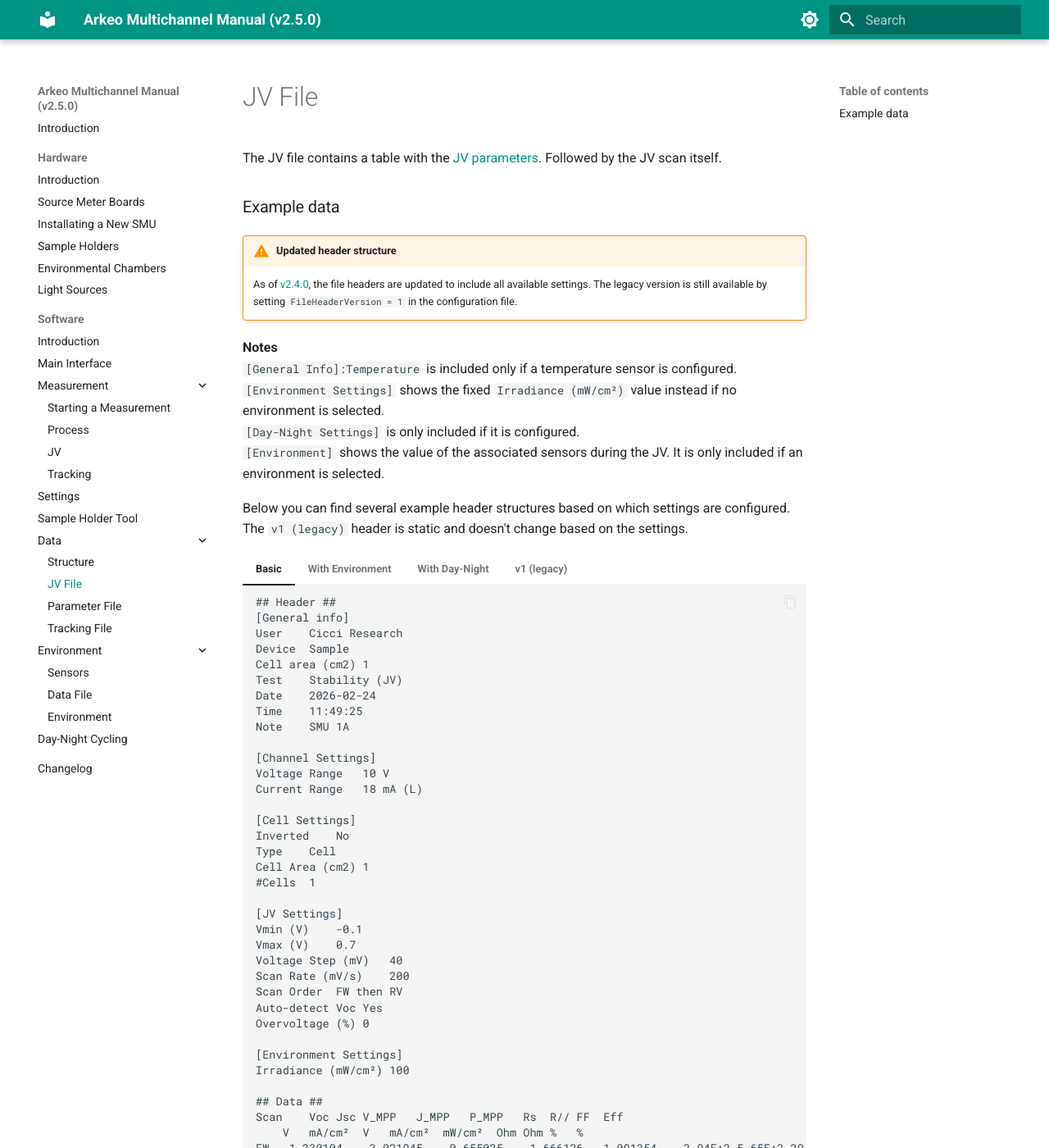
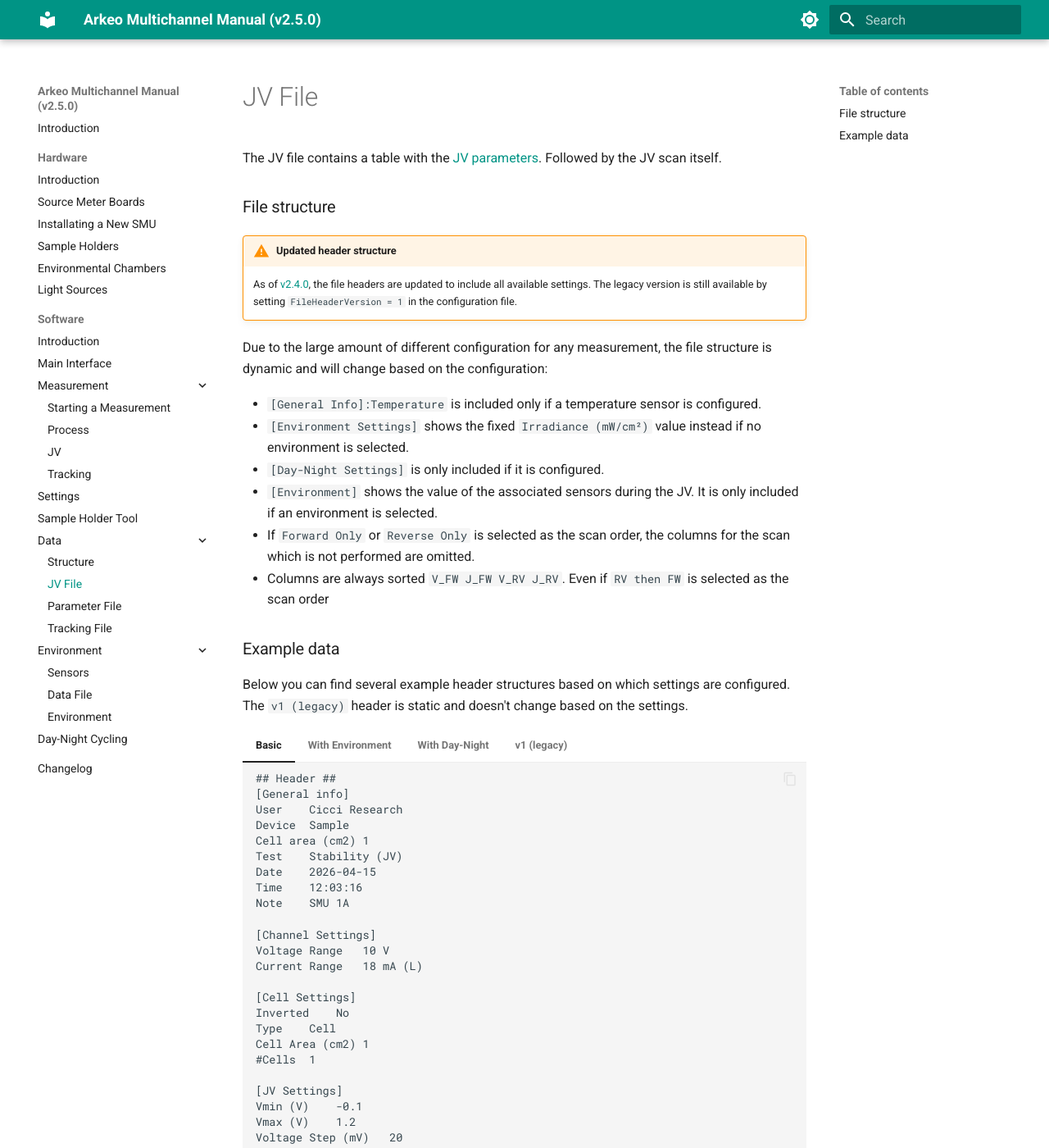
Before and after one commit to cicciresearch/arkeo-multichannel-manual, an MkDocs documentation site: the page built from docs/software/data/jv-file.md, in a window 1280 px wide and 1400 px high. Shown: the whole window at 82% size. Built offline with MkDocs 1.6.1 and Material for MkDocs 9.7.7, drawn with Linux system fonts in a browser that asks for light colours; some of the changed text lies outside the part shown.

Commit message:
file update

````diff
--- a/docs/software/data/jv-file.md
+++ b/docs/software/data/jv-file.md
@@ -1,16 +1,22 @@
 The JV file contains a table with the [JV parameters](../measurement/jv-scan.md/#parameters). Followed by the JV scan itself.
 
-### Example data ###
+### File structure
 !!! Warning "Updated header structure"
 	As of [v2.4.0](../changelog.md#v240-2026-03-09), the file headers are updated to include all available settings. The legacy version is still available by setting `FileHeaderVersion = 1` in the configuration file.
 
-**Notes**
-`[General Info]:Temperature` is included only if a temperature sensor is configured.
-`[Environment Settings]` shows the fixed `Irradiance (mW/cm²)` value instead if no environment is selected.
-`[Day-Night Settings]` is only included if it is configured.
-`[Environment]` shows the value of the associated sensors during the JV. It is only included if an environment is selected.
+Due to the large amount of different configuration for any measurement, the file structure is dynamic and will change based on the configuration:
+
+- `[General Info]:Temperature` is included only if a temperature sensor is configured.
+- `[Environment Settings]` shows the fixed `Irradiance (mW/cm²)` value instead if no environment is selected.
+- `[Day-Night Settings]` is only included if it is configured.
+- `[Environment]` shows the value of the associated sensors during the JV. It is only included if an environment is selected.
+- If `Forward Only` or `Reverse Only` is selected as the scan order, the columns for the scan which is not performed are omitted.
+- Columns are always sorted `V_FW J_FW V_RV J_RV`. Even if `RV then FW` is selected as the scan order
+
+### Example data
 
 Below you can find several example header structures based on which settings are configured. The `v1 (legacy)` header is static and doesn't change based on the settings.
+
 
 === "Basic"
 
@@ -21,8 +27,8 @@
 	Device	Sample
 	Cell area (cm2)	1
 	Test	Stability (JV)
-	Date	2026-02-24
-	Time	11:49:25
+	Date	2026-04-15
+	Time	12:03:16
 	Note	SMU 1A
 
 	[Channel Settings]
@@ -37,26 +43,46 @@
 
 	[JV Settings]
 	Vmin (V)	-0.1
-	Vmax (V)	0.7
-	Voltage Step (mV)	40
-	Scan Rate (mV/s)	200
-	Scan Order	FW then RV
+	Vmax (V)	1.2
+	Voltage Step (mV)	20
+	Scan Rate (mV/s)	100
+	Scan Direction	FW then RV
 	Auto-detect Voc	Yes
-	Overvoltage (%)	0
+	Overvoltage (%)	10
 
 	[Environment Settings]
 	Irradiance (mW/cm²)	100
 
+	## Parameters ##
+	[Forward]
+	Voc (V)	0.42734
+	Jsc (A/cm²)	1.2063E-3
+	V_MPP (V)	0.31782
+	J_MPP (A/cm²)	9.08699E-4
+	P_MPP (W/cm²)	2.88804E-4
+	Rs (Ohm)	5.70E+1
+	R// (Ohm)	1.70E+3
+	FF (%)	56.024
+	Eff (%)	0.289
+
+	[Reverse]
+	Voc (V)	0.42772
+	Jsc (A/cm²)	1.2053E-3
+	V_MPP (V)	0.31959
+	J_MPP (A/cm²)	9.03369E-4
+	P_MPP (W/cm²)	2.88704E-4
+	Rs (Ohm)	5.68E+1
+	R// (Ohm)	1.66E+3
+	FF (%)	55.999
+	Eff (%)	0.289
+
 	## Data ##
-	Scan	Voc	Jsc	V_MPP	J_MPP	P_MPP	Rs	R//	FF	Eff
-		V	mA/cm²	V	mA/cm²	mW/cm²	Ohm	Ohm	%	%
-	FW	-1.230104	-3.021945	-0.655025	-1.666126	1.091354	2.94E+2	5.65E+2	29.36	11.73
-	RV	0.761543	1.087563	0.374948	0.521392	0.195495	7.84E+2	6.26E+2	23.60	2.10
-
-	V_FW (V)	J_FW (mA/cm²)	V_RV (V)	J_RV (mA/cm²)
-	-3.187902E+0	7.089213E+0	6.761269E+0	-1.309565E+1
-	-6.326601E+0	1.234149E+1	8.817806E+0	-1.625949E+1
-	-8.570556E+0	1.588318E+1	9.645930E+0	-1.715583E+1
+	V_FW (V)	J_FW (A/cm²)	V_RV (V)	J_RV (A/cm²)
+	-7.79197E-2	1.25566E-3	4.76568E-1	-1.35698E-3
+	-5.72929E-2	1.24190E-3	4.58934E-1	-7.10248E-4
+	-3.83118E-2	1.22759E-3	4.38779E-1	-2.26132E-4
+	-1.70949E-2	1.21721E-3	4.19906E-1	1.39897E-4
+	2.08288E-3	1.20497E-3	3.99207E-1	3.99430E-4
 	...
 	```
 
@@ -100,20 +126,40 @@
 	Luminosity	Pyranometer:lum
 
 	[Environment]
-	Irradiance (mW/cm²)	9.30
-	Temperature (°C)	355.01
-	Humidity (%)	225.08
+	Irradiance (mW/cm²)	98.13
+	Temperature (°C)	25.63
+	Humidity (%)	56.2
+
+	## Parameters ##
+	[Forward]
+	Voc (V)	0.42734
+	Jsc (A/cm²)	1.2063E-3
+	V_MPP (V)	0.31782
+	J_MPP (A/cm²)	9.08699E-4
+	P_MPP (W/cm²)	2.88804E-4
+	Rs (Ohm)	5.70E+1
+	R// (Ohm)	1.70E+3
+	FF (%)	56.024
+	Eff (%)	0.289
+
+	[Reverse]
+	Voc (V)	0.42772
+	Jsc (A/cm²)	1.2053E-3
+	V_MPP (V)	0.31959
+	J_MPP (A/cm²)	9.03369E-4
+	P_MPP (W/cm²)	2.88704E-4
+	Rs (Ohm)	5.68E+1
+	R// (Ohm)	1.66E+3
+	FF (%)	55.999
+	Eff (%)	0.289
 
 	## Data ##
-	Scan	Voc	Jsc	V_MPP	J_MPP	P_MPP	Rs	R//	FF	Eff
-		V	mA/cm²	V	mA/cm²	mW/cm²	Ohm	Ohm	%	%
-	FW	-1.230104	-3.021945	-0.655025	-1.666126	1.091354	2.94E+2	5.65E+2	29.36	11.73
-	RV	0.761543	1.087563	0.374948	0.521392	0.195495	7.84E+2	6.26E+2	23.60	2.10
-
-	V_FW (V)	J_FW (mA/cm²)	V_RV (V)	J_RV (mA/cm²)
-	-3.187902E+0	7.089213E+0	6.761269E+0	-1.309565E+1
-	-6.326601E+0	1.234149E+1	8.817806E+0	-1.625949E+1
-	-8.570556E+0	1.588318E+1	9.645930E+0	-1.715583E+1
+	V_FW (V)	J_FW (A/cm²)	V_RV (V)	J_RV (A/cm²)
+	-7.79197E-2	1.25566E-3	4.76568E-1	-1.35698E-3
+	-5.72929E-2	1.24190E-3	4.58934E-1	-7.10248E-4
+	-3.83118E-2	1.22759E-3	4.38779E-1	-2.26132E-4
+	-1.70949E-2	1.21721E-3	4.19906E-1	1.39897E-4
+	2.08288E-3	1.20497E-3	3.99207E-1	3.99430E-4
 	...
 	```
 
@@ -159,27 +205,47 @@
 	[Day-Night Settings]
 	Sensor	lum
 	Unit	mW/cm²
-	Threshold Value	5
-	Threshold Duration	0
-	Night Algorithm	Fixed Voltage (no track)
+	Threshold Value	10
+	Threshold Duration	5
+	Night Algorithm	Fixed Voltage
 	Night JV	Disable
-	Constant Output	0.2
+	Constant Output	0
 
 	[Environment]
-	Irradiance (mW/cm²)	9.30
-	Temperature (°C)	355.01
-	Humidity (%)	225.08
+	Irradiance (mW/cm²)	98.13
+	Temperature (°C)	25.63
+	Humidity (%)	56.2
+
+	## Parameters ##
+	[Forward]
+	Voc (V)	0.42734
+	Jsc (A/cm²)	1.2063E-3
+	V_MPP (V)	0.31782
+	J_MPP (A/cm²)	9.08699E-4
+	P_MPP (W/cm²)	2.88804E-4
+	Rs (Ohm)	5.70E+1
+	R// (Ohm)	1.70E+3
+	FF (%)	56.024
+	Eff (%)	0.289
+
+	[Reverse]
+	Voc (V)	0.42772
+	Jsc (A/cm²)	1.2053E-3
+	V_MPP (V)	0.31959
+	J_MPP (A/cm²)	9.03369E-4
+	P_MPP (W/cm²)	2.88704E-4
+	Rs (Ohm)	5.68E+1
+	R// (Ohm)	1.66E+3
+	FF (%)	55.999
+	Eff (%)	0.289
 
 	## Data ##
-	Scan	Voc	Jsc	V_MPP	J_MPP	P_MPP	Rs	R//	FF	Eff
-		V	mA/cm²	V	mA/cm²	mW/cm²	Ohm	Ohm	%	%
-	FW	-1.230104	-3.021945	-0.655025	-1.666126	1.091354	2.94E+2	5.65E+2	29.36	11.73
-	RV	0.761543	1.087563	0.374948	0.521392	0.195495	7.84E+2	6.26E+2	23.60	2.10
-
-	V_FW (V)	J_FW (mA/cm²)	V_RV (V)	J_RV (mA/cm²)
-	-3.187902E+0	7.089213E+0	6.761269E+0	-1.309565E+1
-	-6.326601E+0	1.234149E+1	8.817806E+0	-1.625949E+1
-	-8.570556E+0	1.588318E+1	9.645930E+0	-1.715583E+1
+	V_FW (V)	J_FW (A/cm²)	V_RV (V)	J_RV (A/cm²)
+	-7.79197E-2	1.25566E-3	4.76568E-1	-1.35698E-3
+	-5.72929E-2	1.24190E-3	4.58934E-1	-7.10248E-4
+	-3.83118E-2	1.22759E-3	4.38779E-1	-2.26132E-4
+	-1.70949E-2	1.21721E-3	4.19906E-1	1.39897E-4
+	2.08288E-3	1.20497E-3	3.99207E-1	3.99430E-4
 	...
 	```
 
````
Also changed, not shown: other parts of docs/software/data/jv-file.md (+2 -2 lines), docs/software/changelog.md (+3 -0 lines), docs/software/data/index.md (+10 -4 lines), docs/software/measurement/jv-scan.md (+6 -8 lines), docs/software/measurement/measurement-process.md (+2 -0 lines).
